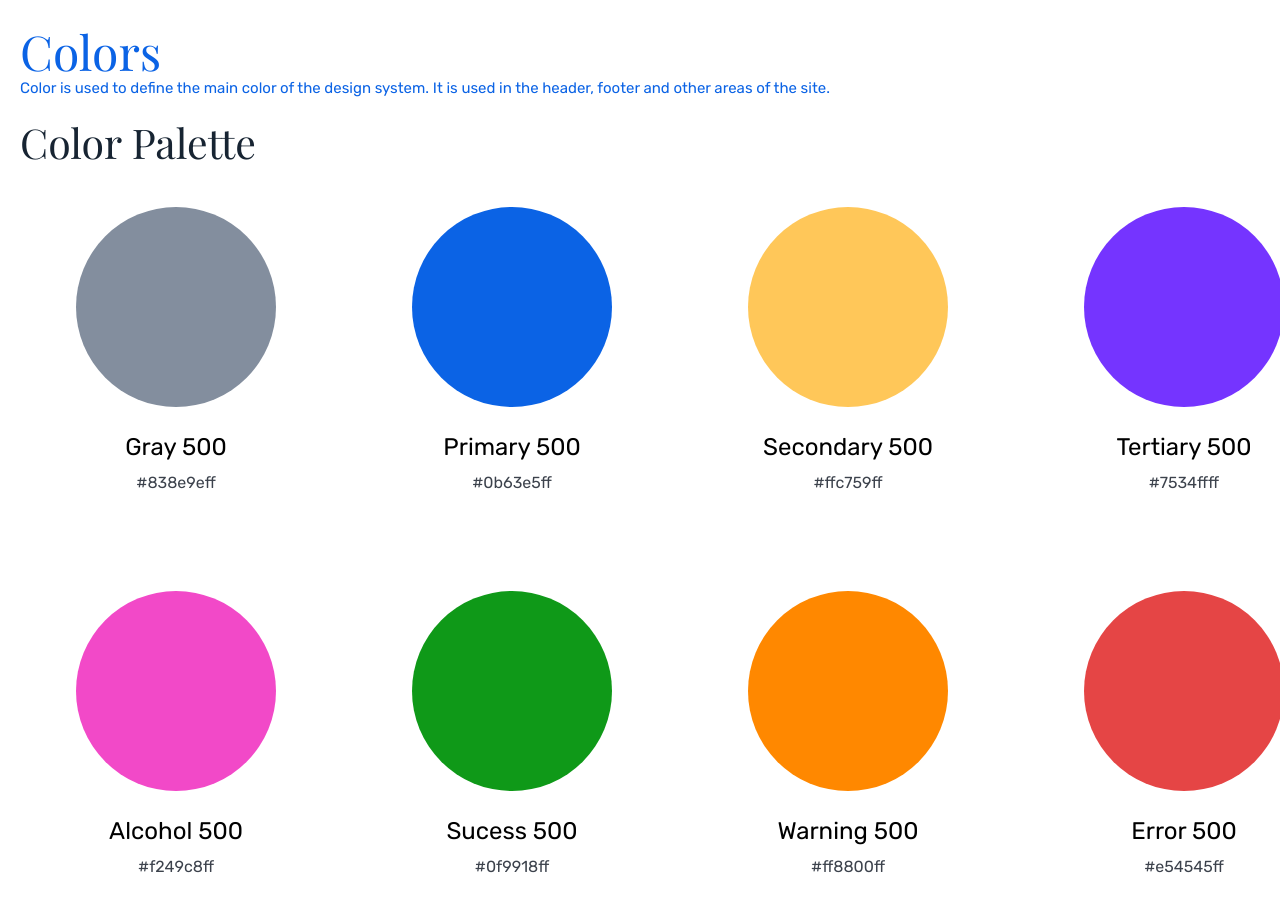
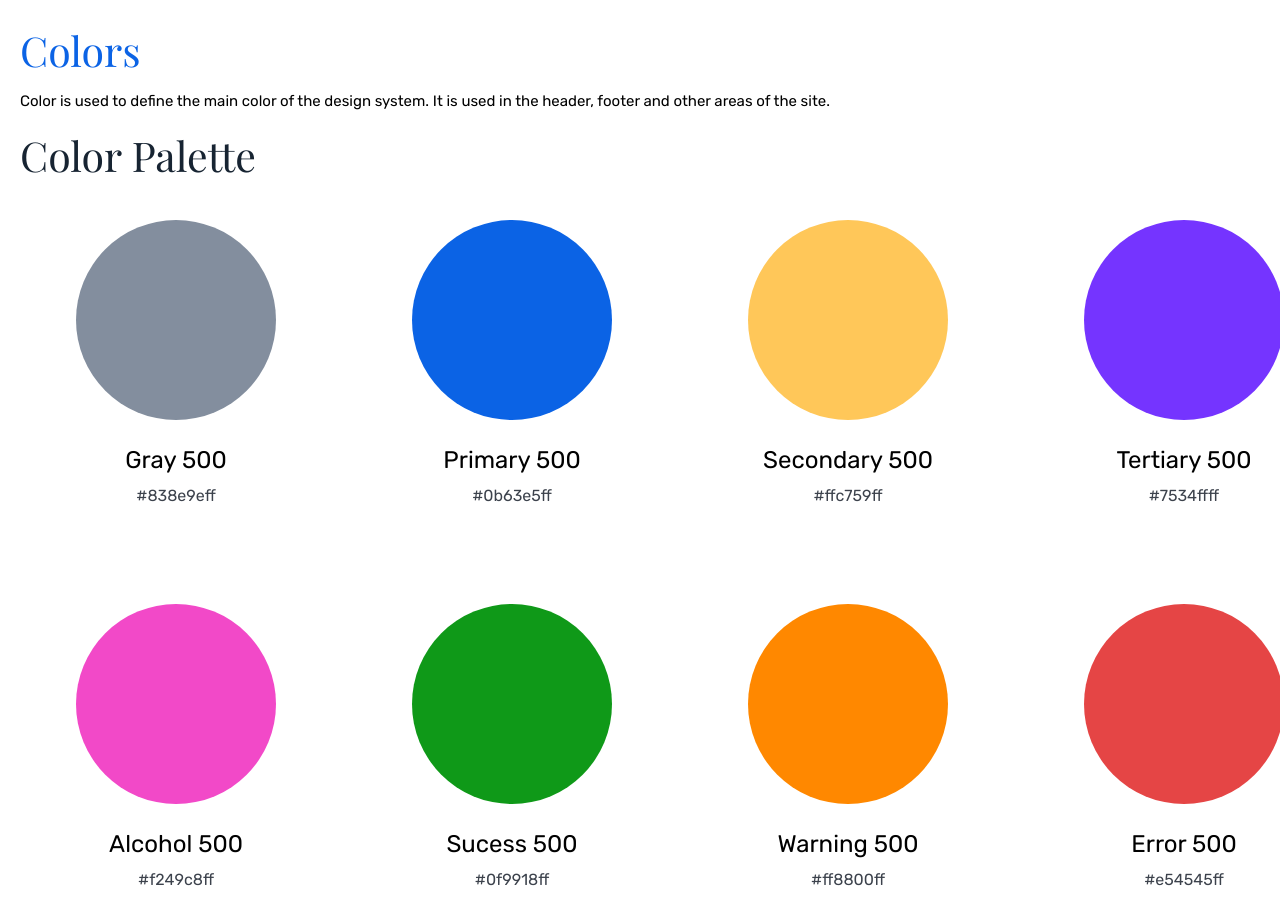
Before and after one commit to Andriamahay11master/MaDesignSystem, a React (Vite) app: page /color in a window 1280 px wide. Shown: the top 924 px of the page. Built offline with nearby package versions, Linux system fonts and the light colour scheme.

Commit message:
design top color page

```diff
--- a/src/assets/scss/common/_global.scss
+++ b/src/assets/scss/common/_global.scss
@@ -2,7 +2,7 @@ html{
   scroll-behavior: smooth;
 }
 body {
-  color: $color-primary;
+  color: #000;
   font-family: $rubik;
   font-size: 16px;
   line-height: 1.45;
@@ -60,6 +60,7 @@ body {
   h1,
   .title-h1 {
     font-size: 53px;
+    color: $color-primary;
 
     @media (max-width: 1366px) {
       font-size: 41px;
--- a/src/page/color/Color.tsx
+++ b/src/page/color/Color.tsx
@@ -15,7 +15,7 @@ export default function Color() {
             <div className="section section-color">
                 <div className="container">
                     <div className="color-content-top">
-                        <h1>Colors</h1>
+                        <h1 className='title-h1'>Colors</h1>
                         <p>Color is used to define the main color of the design system. It is used in the header, footer and other areas of the site.</p>
                     </div>
                     <div className="color-content-bottom">
--- a/src/page/color/color.scss
+++ b/src/page/color/color.scss
@@ -40,3 +40,9 @@
         }
     }
 }
+
+.color-content-top{
+    .title-h1{
+        margin-bottom: 15px;
+    }
+}
```
